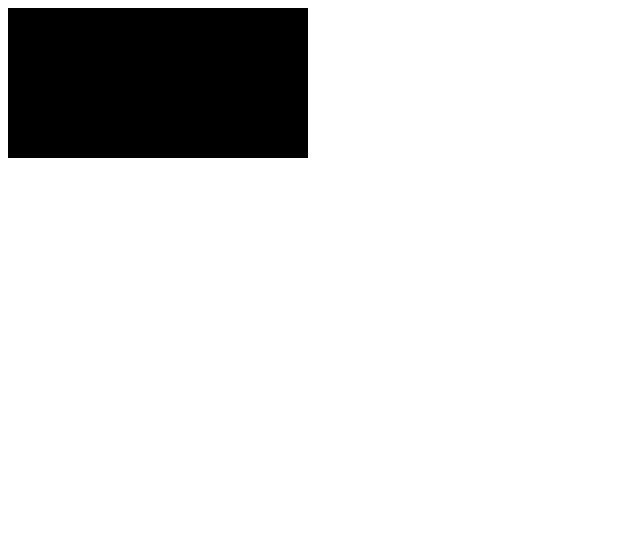
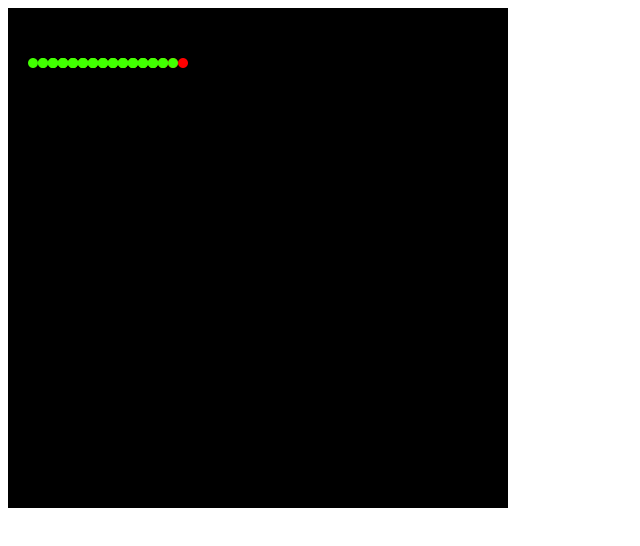
Before and after one commit to BaseMax/WebSnakeGame, a plain HTML site: page index.html in a window 1280 px wide. Shown: the whole page, without its empty margins (0-640 px from the left). Drawn offline with Linux system fonts and the light colour scheme.

Commit message:
Update index.html

```diff
--- a/index.html
+++ b/index.html
@@ -10,5 +10,173 @@
 	</head>
 	<body>
 		<canvas id="game"></canvas>
+		<script type="text/javascript">
+		const KEY_UP = 38;
+		const KEY_DOWN = 40;
+		const KEY_LEFT = 37;
+		const KEY_RIGHT = 39;
+		const STATUS_ALIVE=1;
+		const STATUS_OVER=0;
+		// const DELAY=100;
+		const GAME_WIDTH = 500;
+		const GAME_HEIGHT = 500;
+		var game= {
+			delay: 400,
+			canvas: undefined,
+			content: undefined,
+			// status: STATUS_OVER,
+			status: STATUS_ALIVE,
+			init: function() {
+				this.canvas=document.getElementById('game');
+				console.log(this.canvas);
+				this.canvas.width=GAME_WIDTH;
+				this.canvas.height=GAME_HEIGHT;
+				this.content=this.canvas.getContext('2d');
+				console.log(this.content);
+				this.loadImages();
+				this.create();
+				// createSnake();
+				// locateApple();
+				var self=this;
+				setTimeout(function() {
+					self.game();
+				}, this.delay);
+			},
+			images:{
+				head: new Image(),
+				dot: new Image(),
+				DOT_SIZE: 10,
+			},
+			loadImages: function() {
+				this.images.head = new Image();
+				this.images.head.src = 'head.png';
+
+				this.images.dot = new Image();
+				this.images.dot.src = 'dot.png';
+			},
+			gameOver: function() {
+				console.log("over");
+				this.content.fillStyle = 'white';
+				this.content.textBaseline = 'middle';
+				this.content.textAlign = 'center';
+				this.content.font = 'normal bold 36px serif';
+				this.content.fillText('Game over', GAME_WIDTH/2-15, GAME_HEIGHT/2-30);
+				this.content.font = 'normal bold 20px serif';
+				this.content.fillText('© Max Base', GAME_WIDTH/2-15, GAME_HEIGHT/2+10);
+			},
+			position: {
+				x: [],
+				y: [],
+			},
+			dots: 0,
+			places: [],
+			create: function() {
+				this.dots=4;
+				for(var z = 0; z < this.dots; z++) {
+					this.position.x[z] = 50 - z * 10;
+					this.position.y[z] = 50;
+				}
+			},
+			collision: function() {
+				console.log("collision:"+this.position.y[0]);
+				if(this.position.y[0] >= GAME_HEIGHT) {
+					this.position.y[0]=0;
+				}
+				if(this.position.y[0] < 0) {
+					this.position.y[0]=GAME_HEIGHT;
+				}
+				if(this.position.x[0] >= GAME_WIDTH) {
+					this.position.x[0]=0;
+				}
+				if(this.position.x[0] < 0) {
+					this.position.x[0]=GAME_WIDTH;
+				}
+			},
+			draw: function() {
+				for(var z = 0; z < this.dots; z++) {
+					if (z == 0) {
+						this.content.drawImage(this.images.head, this.position.x[z], this.position.y[z]);
+					}
+					else {
+						this.content.drawImage(this.images.dot, this.position.x[z], this.position.y[z]);
+					}
+				}
+				this.places.push({x:this.position.x[z], y:this.position.y[z]});
+			},
+			move: function() {
+				for(var z = this.dots; z > 0; z--) {
+					this.position.x[z] = this.position.x[(z - 1)];
+					this.position.y[z] = this.position.y[(z - 1)];
+				}
+				if(this.keyStatus === KEY_LEFT) {
+					this.position.x[0] -= this.images.DOT_SIZE;
+				}
+				else if(this.keyStatus === KEY_RIGHT) {
+					this.position.x[0] += this.images.DOT_SIZE;
+				}
+				else if(this.keyStatus === KEY_UP) {
+					this.position.y[0] -= this.images.DOT_SIZE;
+				}
+				else if(this.keyStatus === KEY_DOWN) {
+					this.position.y[0] += this.images.DOT_SIZE;
+				}
+				console.log(this.position.x);
+				console.log(this.position.y);
+				var self=this;
+				this.places.forEach(function(place) {
+					self.position.x.forEach(function(x, i) {
+						if(x === place.x && self.position.y[i] === place.y) {
+							self.status=STATUS_OVER;
+						}
+					});
+				});
+			},
+			game: function() {
+				console.log("game");
+				if(this.status === STATUS_OVER) {
+					this.gameOver();
+				}
+				else {
+					this.draw();
+					this.move();
+					this.collision();
+					// checkApple();
+					// // checkCollision();
+					// move();
+					// doDrawing();
+					var self=this;
+					if(this.delay >= 50) {
+						this.delay-=5;
+					}
+					setTimeout(function() {
+						self.game();
+					}, this.delay);
+				}
+			},
+			keyStatus: KEY_RIGHT,
+			keyHandle: function(key) {
+				console.log(key);
+				if(key === KEY_LEFT && (this.keyStatus !== KEY_RIGHT)) {
+					this.keyStatus=key;
+				}
+				else if(key === KEY_RIGHT && (this.keyStatus !== KEY_LEFT)) {
+					this.keyStatus=key;
+				}
+				else if(key === KEY_UP && (this.keyStatus !== KEY_DOWN)) {
+					this.keyStatus=key;
+				}
+				else if(key === KEY_DOWN && (this.keyStatus !== KEY_UP)) {
+					this.keyStatus=key;
+				}
+			},
+		};
+		window.addEventListener("load", function(e) {
+			game.init();
+		});
+		window.addEventListener("keydown", function(e) {
+			var key = e.keyCode;
+			game.keyHandle(key);
+		});
+		</script>
 	</body>
 </html>
```
